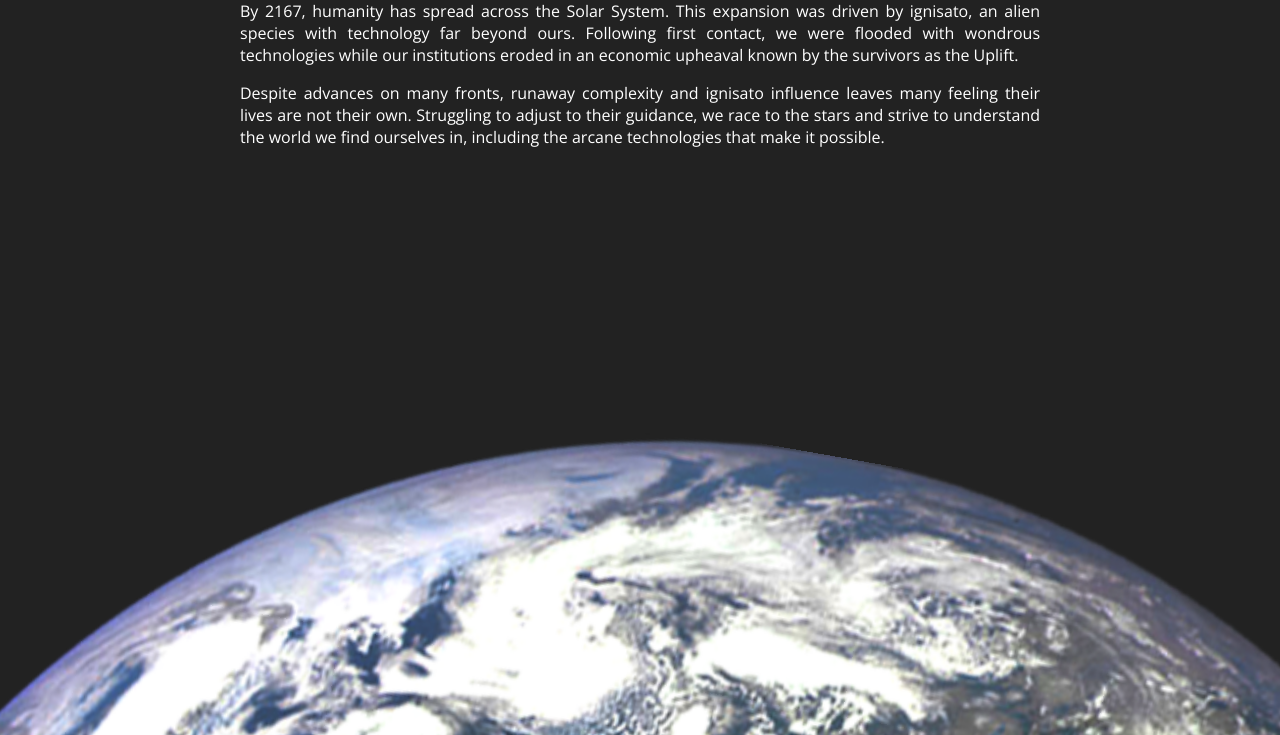
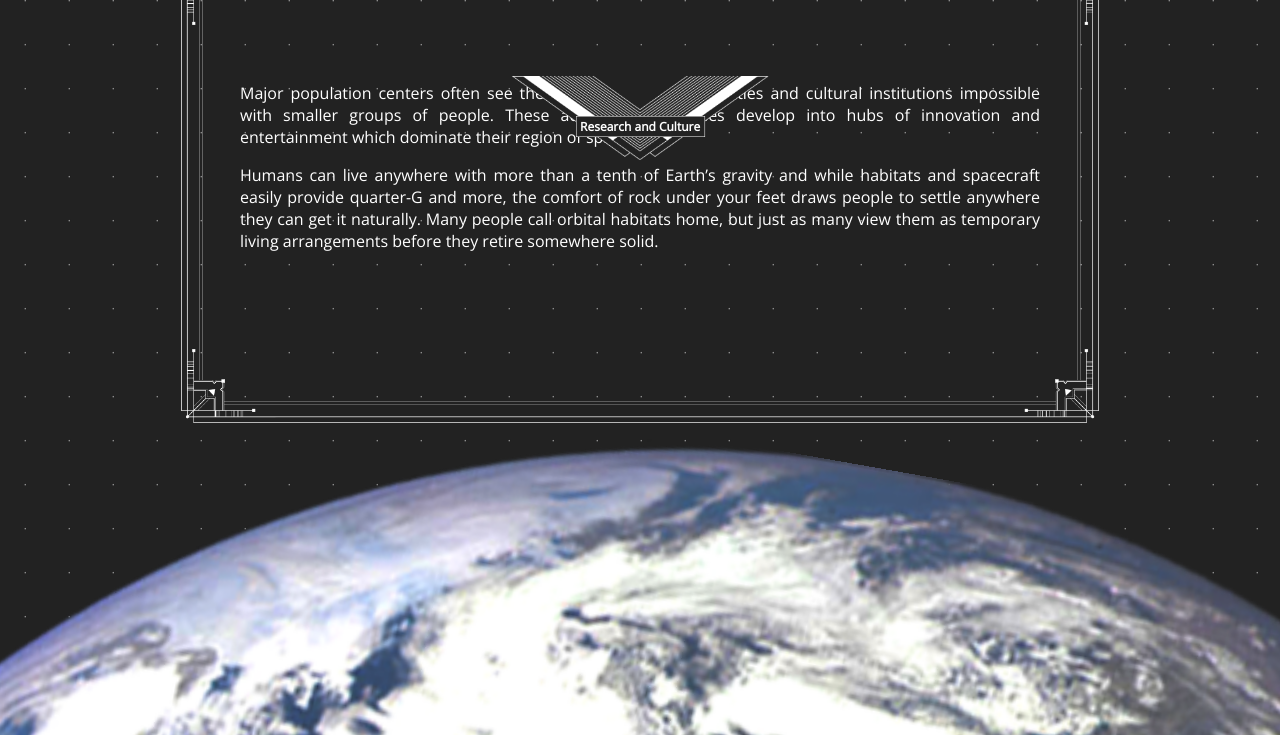
Before and after one commit to Greatak/hegemony-home, a plain HTML site: page index2.html in a window 1280 px wide. Shown: the part 65-800 px from the top of the page. Drawn offline with nearby package versions, Linux system fonts and the light colour scheme.

Commit message:
background and borders
Just trying out a new style

```diff
--- a/index2.html
+++ b/index2.html
@@ -11,6 +11,11 @@
     <BODY>
         <main>
             <section id=content>
+                    <h1>Research and Culture</h1>
+                    <p>Major population centers often see the development of universities and cultural institutions impossible with smaller groups of people. These advanced economies develop into hubs of innovation and entertainment which dominate their region of space.</p>
+                    <p>Humans can live anywhere with more than a tenth of Earth’s gravity and while habitats and spacecraft easily provide quarter-G and more, the comfort of rock under your feet draws people to settle anywhere they can get it naturally. Many people call orbital habitats home, but just as many view them as temporary living arrangements before they retire somewhere solid.</p>
+            </section>
+            <section id=content style="display:none">
                 <h1>Ignisato Hegemony</h1>
                 <p>By 2167, humanity has spread across the Solar System. This expansion was driven by ignisato, an alien species with technology far beyond ours. Following first contact, we were flooded with wondrous technologies while our institutions eroded in an economic upheaval known by the survivors as the Uplift.</p>
                 <p>Despite advances on many fronts, runaway complexity and ignisato influence leaves many feeling their lives are not their own. Struggling to adjust to their guidance, we race to the stars and strive to understand the world we find ourselves in, including the arcane technologies that make it possible.</p>
--- a/main2.css
+++ b/main2.css
@@ -1,5 +1,5 @@
 body {
-    background: #222;
+    background: url('img/grid.png') 75% 0 #222;
     color: #fff;
     font-family: "Open Sans", sans-serif;
     font-size: 16px;
@@ -13,22 +13,59 @@ main {
     height: 100vh;
 }
 
-#content h1, #content p {
-    margin: 1rem auto;
-    max-width: 50em;
+#content {
+    border-style: solid;
+    border-width: 75px;
+    border-image: url(img/border.png) 125 stretch;
+    box-sizing: border-box;
+    margin: 3px 3px -5em;
+    text-align: center;
 }
 #content h1 {
+    display: inline-block;
+    line-height: 1;
+    margin: 0 -50px;
+    padding: 0.5rem;
+    position: relative;
     text-align: center;
+    transform: translate3D(0, 200%, 0.5px) scale(0.5);
+    max-width: 50em;
+    z-index: 5;
+}
+#content h1:before {
+    background: url('img/heading-background.png') 50% 100% / 100% 100% no-repeat;
+    content: '';
+    height: 7em;
+    left: 50%;
+    position: absolute;
+    top: -5rem;
+    transform: translateX(-50%);
+    width: 90vw;
+    max-width: 200%;
+    z-index: -1;
+}
+#content h1:after {
+    background: #222;
+    border: solid 1px #fff;
+    content: '';
+    height: 100%;
+    left: 0;
+    position: absolute;
+    top: 0;
+    width: 100%;
+    z-index: -1;
 }
 #content p {
+    margin: 1rem -50px;
     text-align: justify;
+    max-width: 50em;
 }
 
 #divider img {
-    margin: 50% 0 -20%;
+    margin: 50% -12% -20%;
     transform: translateZ(-0.5px) scale(1.5) rotate(10deg);
     transform-origin: 50% 100%;
-    width: 100%;
+    width: 122%;
 }
 
 .orbit {
@@ -60,3 +97,16 @@ text {
         transform: translate(0,8px);
     }
 }
+@media (min-width: 55em) {
+    main {
+        text-align: center;
+    }
+    #content {
+        display: inline-block;
+        margin: 1em auto -15em;
+        padding-bottom: 5em;
+    }
+    #content p {
+        margin: 1rem -1rem;
+    }
+}
```
Also changed, not shown: img/border.png (added), img/europa-divider.png (added), img/europa.png, img/grid.png (added), img/heading-background.png (added), img/luna-divider.png (added), img/mars-divider.png (added), img/pluto-divider.png (added), img/saturn-divider.png (added).
